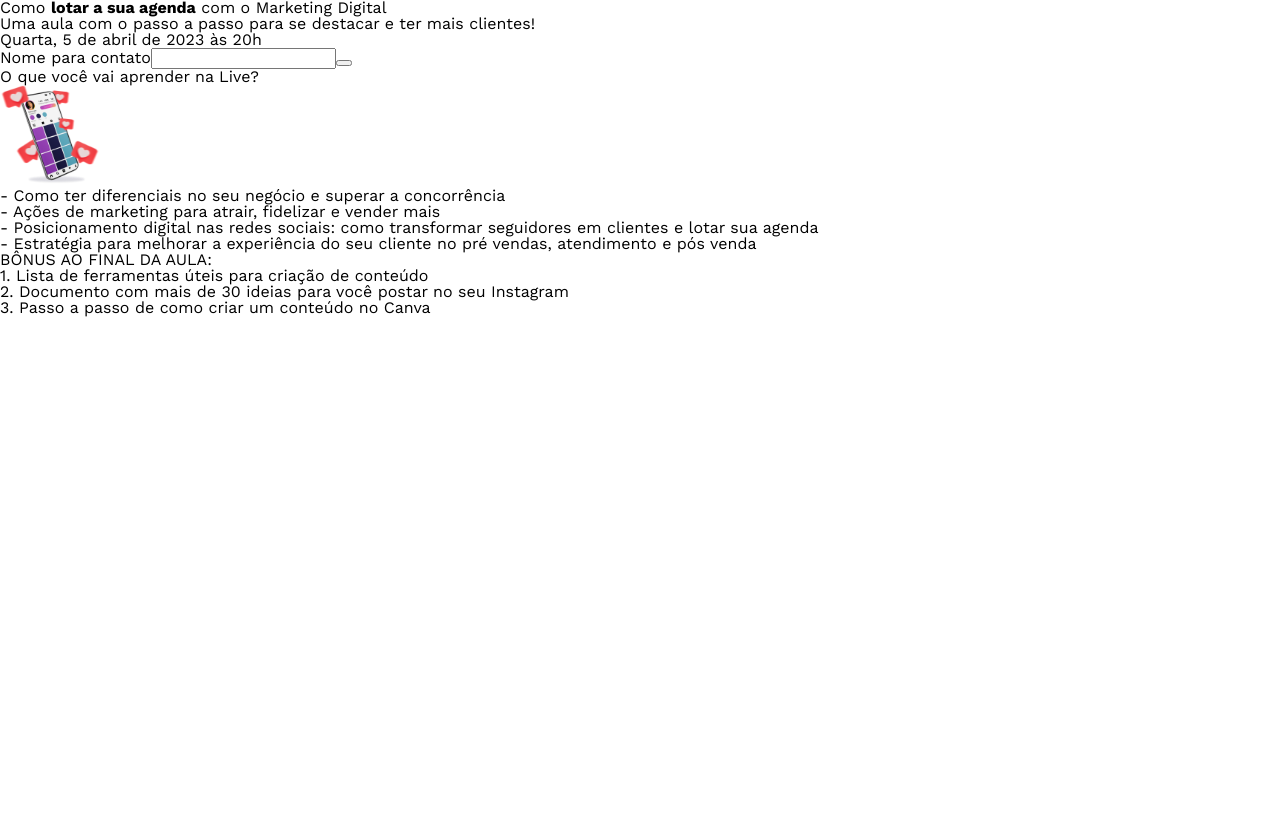
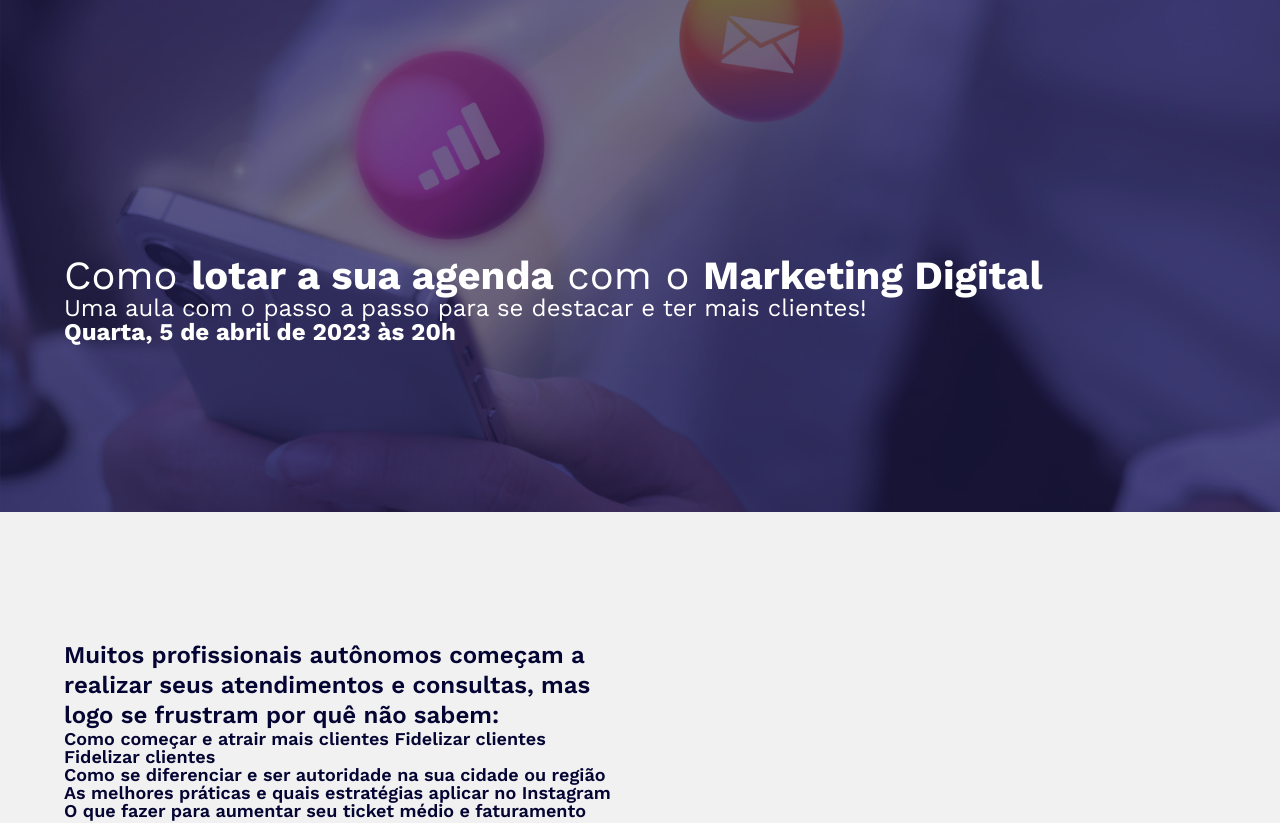
Before and after one commit to viniciuscoassis/LandingPage_Prit, a React (Create React App) app: page / in a window 1280 px wide. Shown: the top 823 px of the page. Before the commit the page ends 800 px from the top, so only its background shows below. Built offline with nearby package versions, Linux system fonts and the light colour scheme.

Commit message:
feat: add headers

```diff
--- a/src/App.js
+++ b/src/App.js
@@ -1,4 +1,5 @@
 import Footer from "./Components/Footer";
+import Form from "./Components/Form";
 import Header from "./Components/Header";
 import Section1 from "./Components/Section1";
 import Section2 from "./Components/Section2";
@@ -10,6 +11,7 @@ function App() {
       <Header />{" "}
       <div className="body">
         <Section1 />
+        <Form />
         <Section2 />
         <Section3 />
       </div>
--- a/src/Components/Header.js
+++ b/src/Components/Header.js
@@ -1,18 +1,36 @@
 import styled from "styled-components";
+import background from "../assets/img/background.png";
 
 export default function Header() {
   return (
     <Wrapper>
       <h1>
-        Como <strong>lotar a sua agenda</strong> com o Marketing Digital
+        Como <strong>lotar a sua agenda</strong> com o{" "}
+        <strong>Marketing Digital</strong>
       </h1>
       <p>Uma aula com o passo a passo para se destacar e ter mais clientes!</p>
-      <p>Quarta, 5 de abril de 2023 às 20h</p>
+      <p>
+        <strong>Quarta, 5 de abril de 2023 às 20h</strong>
+      </p>
     </Wrapper>
   );
 }
 
 const Wrapper = styled.div`
-h1{
-
-}`;
+  background-image: url(${background});
+  color: white;
+  height: 61.5vh;
+  object-fit: scale-down;
+  display: flex;
+  flex-direction: column;
+  padding: 20% 5%;
+  justify-content: space-around;
+  background-size: cover;
+  background-position: center;
+  h1 {
+    font-size: 40px;
+  }
+  p {
+    font-size: 24px;
+  }
+`;
--- a/src/Components/Section1.js
+++ b/src/Components/Section1.js
@@ -4,9 +4,31 @@ import Form from "./Form";
 export default function Section1() {
   return (
     <Wrapper>
-      <div className="heading"></div>
-      <Form />
+      <h1>
+        Muitos profissionais autônomos começam a realizar seus atendimentos e
+        consultas, mas logo se frustram por quê não sabem:
+      </h1>
+
+      <div>
+        <div> Como começar e atrair mais clientes Fidelizar clientes</div>
+        <div> Fidelizar clientes</div>
+        <div> Como se diferenciar e ser autoridade na sua cidade ou região</div>
+        <div>As melhores práticas e quais estratégias aplicar no Instagram</div>
+        <div> O que fazer para aumentar seu ticket médio e faturamento</div>
+      </div>
     </Wrapper>
   );
 }
-const Wrapper = styled.div``;
+const Wrapper = styled.div`
+  font-size: 18px;
+  color: #050533;
+  font-weight: 600;
+  height: 80vh;
+  background-color: #f1f1f1;
+  padding: 10% 5%;
+  h1 {
+    font-size: 24px;
+    width: 50%;
+    line-height: 30px;
+  }
+`;
```
Also changed, not shown: src/assets/img/background.png (added).
